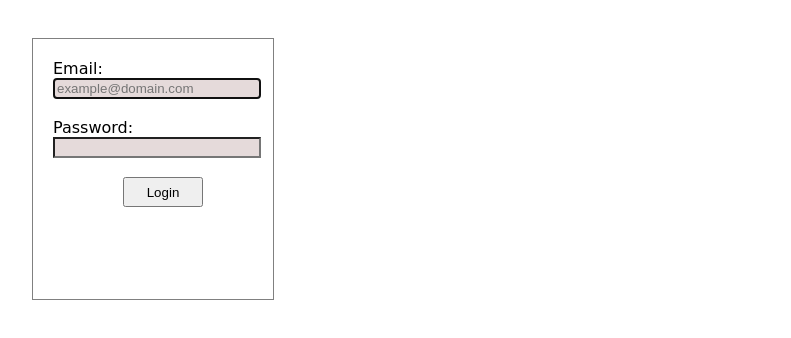
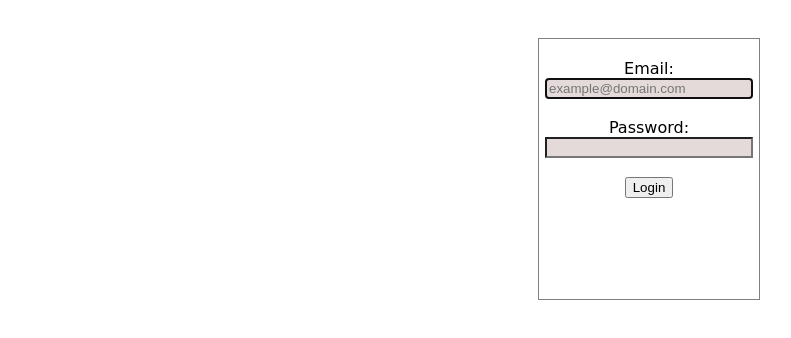
Before and after one commit to mgmp2/Facebook, a plain HTML site: page index.html in a window 1280 px wide. Shown: the whole page, without its empty margins (6-797 px from the left). Drawn offline with Linux system fonts and the light colour scheme.

Commit message:
fidx a little details

```diff
--- a/css/main.css
+++ b/css/main.css
@@ -1,26 +1,29 @@
     .box-login{
+    top: 60%;
+    left:40%;
     width: 220px;
     height: 220px;
     border-color: gray;
     border-width: 1px;
-  padding: 20px 0 20px 20px;
+    padding: 20px 0;
     border-style: solid;
     display: inline-block;
     margin: 30px 0 0 30px;
     font-family: cursive;
-  align:center;
+
 
     }
 
   .box-content{
     background-color: #e5dada;
     width: 200px;
+
   }
 
-  input[type="button"]{
+  /*input[type="button"]{
     width: 80px;
     height: 30px;
-  }
+  }*/
   span{
     color: red;
   }
--- a/index.html
+++ b/index.html
@@ -8,8 +8,8 @@
   <title>Login</title>
 </head>
 <body>
-    <div class="box-login" >
-     <label for="">Email:</label><br>
+    <center><div class="box-login">
+     <label >Email:</label><br>
      <input type="email" id="mail" class="box-content" autofocus=""placeholder="example@domain.com">
       <span id="errorEmail" type ="errorP" color="red"></span>
      <br><br>
@@ -18,9 +18,9 @@
      <input type="password" id="pass" class="box-content">
      <span id="errorPass" type ="errorP"></span>
      <div align="center"><br>
-       <a  ><input align="center" type="button" value="Login" onclick="validar();"></a>
+        <input align="center" type="button" value="Login" id="validacion">
       </div>
-    </div>
+    </div></center>
 
     <script src="js/main.js">
     </script>
--- a/js/main.js
+++ b/js/main.js
@@ -20,7 +20,7 @@ var correo      = document.getElementById("mail");
 var contra      = document.getElementById("pass");
 
 
-function validar(){
+document.getElementById("validacion").addEventListener("click", function(){
 
   var expRegEmail = /^[\w-\.]+@([\w-]+\.)+[\w-]{2,4}$/;
   var expRegPass  = /^[a-zA-z]{6,}$/;
@@ -52,7 +52,7 @@ function validar(){
     validarCuentas(correo.value, contra.value);
   }
 
-}
+});
 
 function validarCuentas(a, b){
   console.log("entre valdiar");
@@ -71,10 +71,16 @@ function validarCuentas(a, b){
 
 
   if(cont == 1){
+    alert("Muy bien");
     console.log("bien");
+
+
+
   }
   else{
-    console.log("persona equivocada")
+    alert("Usted no está identificado");
+    console.log("persona equivocada");
+
   }
 
 
```
Also changed, not shown: muro.html (added, +12 -0 lines). Lines whose indentation alone changed are shown as unchanged.
